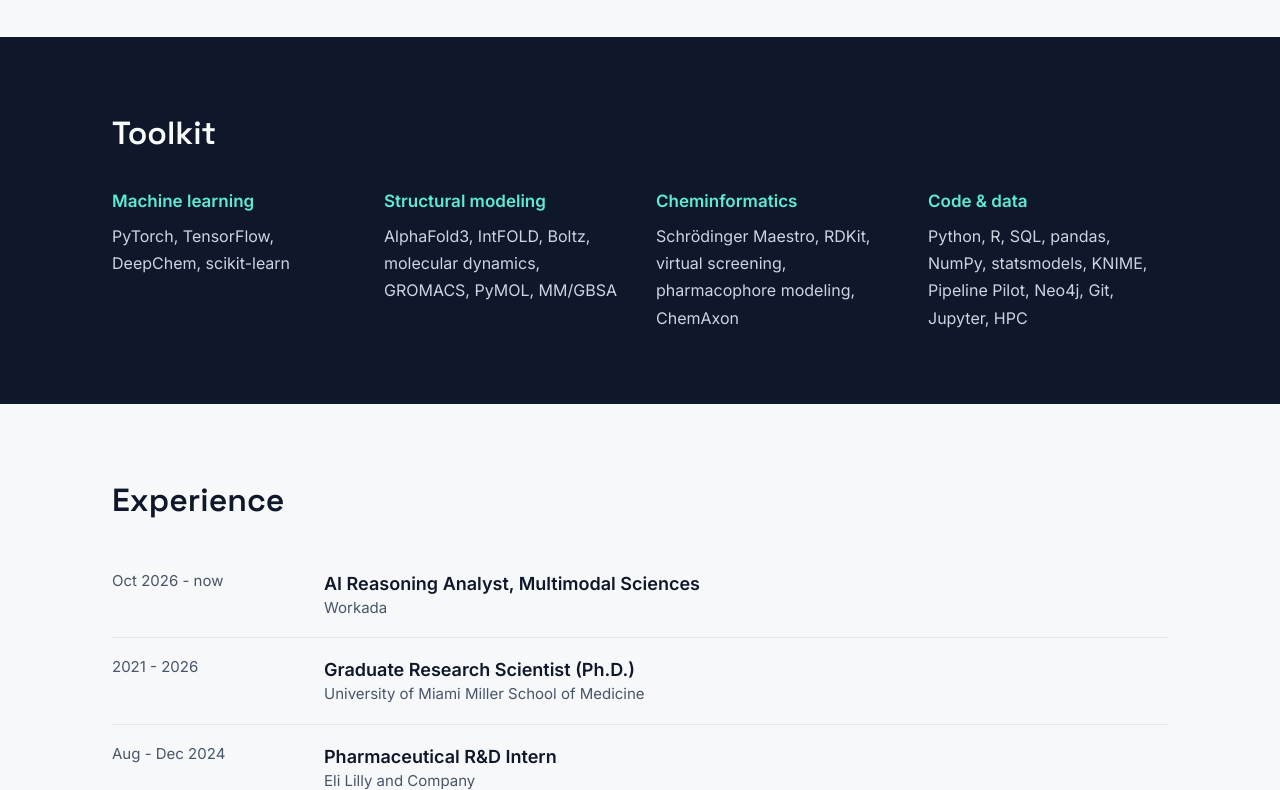
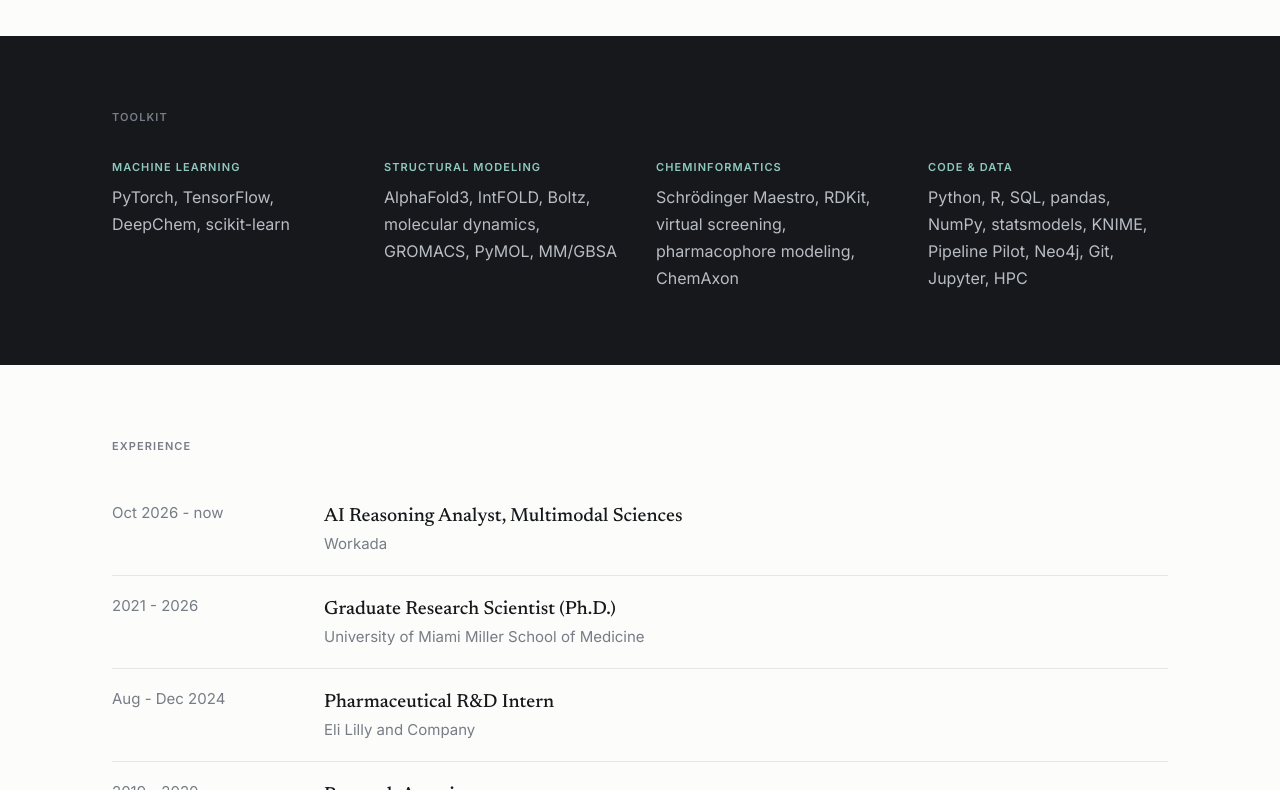
Before and after one commit to JoanGlennyPescov/JoanGlennyPescov.github.io, a plain HTML site: page index.html in a window 1280 px wide. Shown: the part 2010-2800 px from the top of the page. Drawn offline with Linux system fonts and the light colour scheme.

Commit message:
Restyle: serif headings, warm palette, small section labels

```diff
--- a/index.html
+++ b/index.html
@@ -7,30 +7,30 @@
 <meta name="description" content="Computational scientist in drug discovery and AI. Protein modeling, in silico screening, machine learning, and AI evaluation on scientific data.">
 <link rel="preconnect" href="https://fonts.googleapis.com">
 <link rel="preconnect" href="https://fonts.gstatic.com" crossorigin>
-<link rel="stylesheet" href="https://fonts.googleapis.com/css2?family=Inter:wght@400;500;600&family=Space+Grotesk:wght@500;600;700&display=swap">
+<link rel="stylesheet" href="https://fonts.googleapis.com/css2?family=Inter:wght@400;500;600&family=Newsreader:opsz,wght@6..72,400;6..72,500&display=swap">
 <style>
   :root{
-    --bg:#F7F8FA; --panel:#FFFFFF; --ink:#0F172A; --body:#334155; --muted:#475569;
-    --line:#E2E8F0; --line-strong:#CBD5E1; --accent:#0F766E; --accent-dark:#115E59;
-    --dark:#0F172A; --dark-ink:#F8FAFC; --dark-body:#CBD5E1; --mint:#5EEAD4;
+    --bg:#FCFCFB; --panel:#FFFFFF; --ink:#16181C; --body:#3F454D; --muted:#767D86;
+    --line:#E7E6E3; --line-strong:#D6D5D1; --accent:#1F6F63; --accent-dark:#17564D;
+    --dark:#16181C; --dark-ink:#FCFCFB; --dark-body:#B8BDC4; --mint:#8FC9BE;
     --wrap:1120px;
   }
   *{box-sizing:border-box}
   body{
     margin:0; background:var(--bg); color:var(--ink);
-    font-family:Inter,system-ui,-apple-system,sans-serif; font-size:16px; line-height:1.5;
+    font-family:Inter,system-ui,-apple-system,sans-serif; font-size:16px; line-height:1.65;
     -webkit-font-smoothing:antialiased;
   }
   a{color:var(--accent)}
   a:hover{color:var(--accent-dark)}
-  h1,h2,h3{font-family:'Space Grotesk',Inter,sans-serif; margin:0}
+  h1,h2,h3{font-family:Newsreader,Georgia,'Times New Roman',serif; margin:0}
   .wrap{max-width:var(--wrap); margin:0 auto; padding-left:32px; padding-right:32px}
   @media (max-width:640px){ .wrap{padding-left:20px; padding-right:20px} }
 
   /* header */
   .site-head{display:flex; flex-wrap:wrap; gap:16px; align-items:center;
     justify-content:space-between; padding-top:24px; padding-bottom:24px}
-  .brand{font-family:'Space Grotesk',sans-serif; font-weight:700; font-size:20px;
+  .brand{font-family:Newsreader,Georgia,serif; font-weight:500; font-size:21px;
     color:var(--ink); text-decoration:none}
   .site-nav{display:flex; flex-wrap:wrap; gap:24px; font-size:15px; font-weight:500}
   .site-nav a{color:var(--body); text-decoration:none}
@@ -48,7 +48,7 @@
   .hero{display:flex; flex-wrap:wrap; gap:48px; align-items:center;
     padding-top:56px; padding-bottom:72px}
   .hero-text{flex:999 1 520px; min-width:0; display:flex; flex-direction:column; gap:20px}
-  .hero h1{font-size:clamp(32px,5.2vw,48px); line-height:1.12; font-weight:600; letter-spacing:-.01em}
+  .hero h1{font-size:clamp(32px,5vw,46px); line-height:1.14; font-weight:500; letter-spacing:-.022em}
   .hero p{margin:0; font-size:18px; line-height:1.6; color:var(--muted); max-width:620px}
   .hero-actions{display:flex; flex-wrap:wrap; gap:12px; padding-top:8px}
   .hero-media{flex:1 1 340px; display:flex; justify-content:center}
@@ -60,14 +60,15 @@
   section{scroll-margin-top:24px}
   .band{background:var(--panel); border-top:1px solid var(--line); border-bottom:1px solid var(--line)}
   .section-pad{padding-top:72px; padding-bottom:72px}
-  h2{font-size:clamp(26px,3.6vw,32px); font-weight:600}
+  h2{font-family:Inter,sans-serif; font-size:11px; font-weight:600; letter-spacing:.1em;
+    text-transform:uppercase; color:var(--muted)}
 
   /* projects */
   .cards{display:flex; flex-wrap:wrap; gap:24px; margin-top:32px}
   .card{flex:1 1 460px; min-width:0; border:1px solid var(--line); border-radius:16px;
     padding:28px; display:flex; flex-direction:column; gap:12px; background:var(--bg)}
   .card .where{font-size:14px; color:var(--muted)}
-  .card h3{font-size:22px; font-weight:600; line-height:1.25}
+  .card h3{font-size:21px; font-weight:500; line-height:1.3; letter-spacing:-.012em}
   .card p{margin:0; font-size:16px; line-height:1.6; color:var(--body)}
   .card .stack{font-size:14px; color:var(--muted)}
   .card .links{display:flex; gap:16px; font-size:15px; font-weight:600; margin-top:4px}
@@ -79,21 +80,23 @@
   .pub{display:flex; flex-direction:column; gap:6px; padding-bottom:24px; border-bottom:1px solid var(--line)}
   .pub:last-child{border-bottom:0; padding-bottom:0}
   .pub .meta{font-size:14px; color:var(--muted)}
-  .pub .title{font-size:18px; font-weight:600; color:var(--ink); text-decoration:none; line-height:1.4}
+  .pub .title{font-family:Newsreader,Georgia,serif; font-size:19px; font-weight:500;
+    color:var(--ink); text-decoration:none; line-height:1.4}
   a.title:hover{color:var(--accent)}
 
   /* toolkit */
   .dark{background:var(--dark); color:var(--dark-ink)}
   .grid{display:grid; grid-template-columns:repeat(auto-fit,minmax(240px,1fr));
     gap:32px; margin-top:32px}
-  .grid h3{font-family:Inter,sans-serif; font-size:17px; font-weight:600; color:var(--mint)}
+  .grid h3{font-family:Inter,sans-serif; font-size:11px; font-weight:600; letter-spacing:.1em;
+    text-transform:uppercase; color:var(--mint)}
   .grid p{margin:8px 0 0; font-size:16px; line-height:1.7; color:var(--dark-body)}
 
   /* experience */
   .row{display:flex; flex-wrap:wrap; gap:8px 32px; padding:18px 0; border-bottom:1px solid var(--line)}
   .row .when{flex:0 0 180px; font-size:15px; color:var(--muted)}
   .row .what{flex:1 1 360px; min-width:0}
-  .row .role{font-size:18px; font-weight:600}
+  .row .role{font-family:Newsreader,Georgia,serif; font-size:19px; font-weight:500}
   .row .org{font-size:15px; color:var(--muted)}
 
   /* footer */
```
